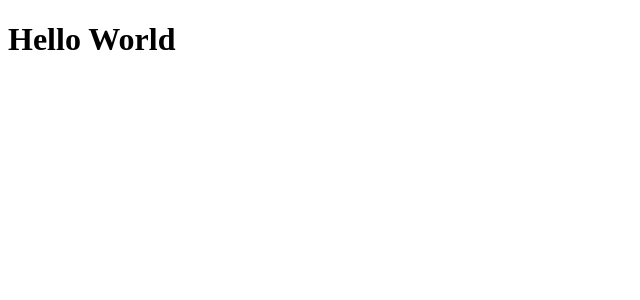
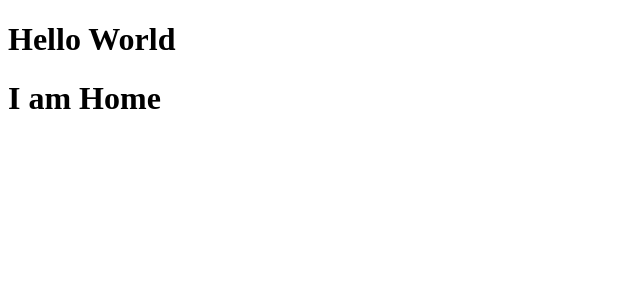
Before and after one commit to 011Jorge/olharCLP, a React (Vite) app: page / in a window 1280 px wide. Shown: the top 300 px of the page, without its empty margins (0-640 px from the left). Built offline with nearby package versions, Linux system fonts and the light colour scheme.

Commit message:
:construction: home page created

```diff
--- a/src/App.jsx
+++ b/src/App.jsx
@@ -1,7 +1,10 @@
+import Home from "./containers/Home";
+
 function App() {
   return (
     <div>
       <h1>Hello World</h1>
+      <Home />
     </div>
   );
 }
--- /dev/null
+++ b/src/containers/Home/index.jsx
@@ -0,0 +1,9 @@
+function Home() {
+  return (
+    <div>
+      <h1>I am Home</h1>
+    </div>
+  );
+}
+
+export default Home;
```
